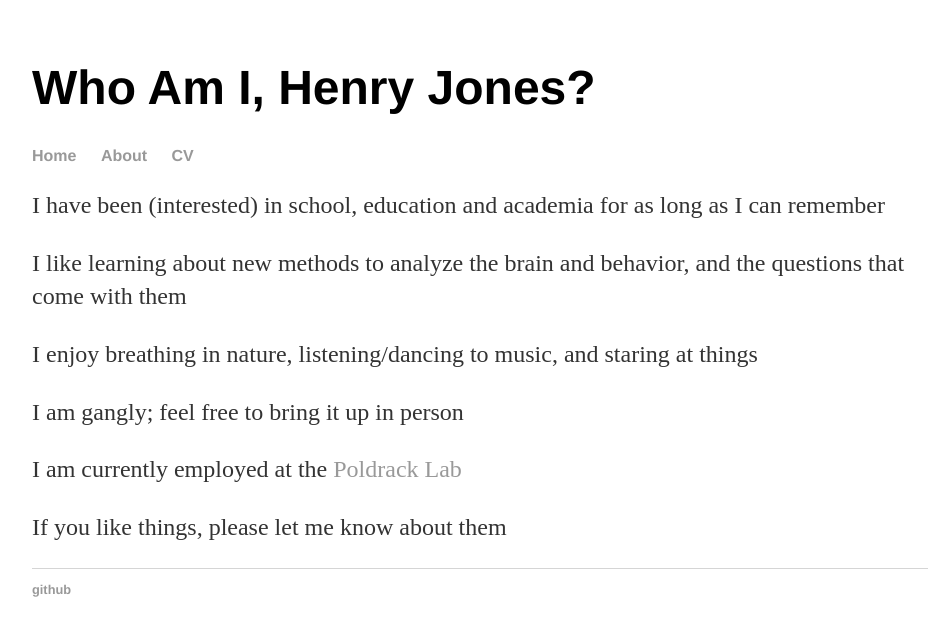
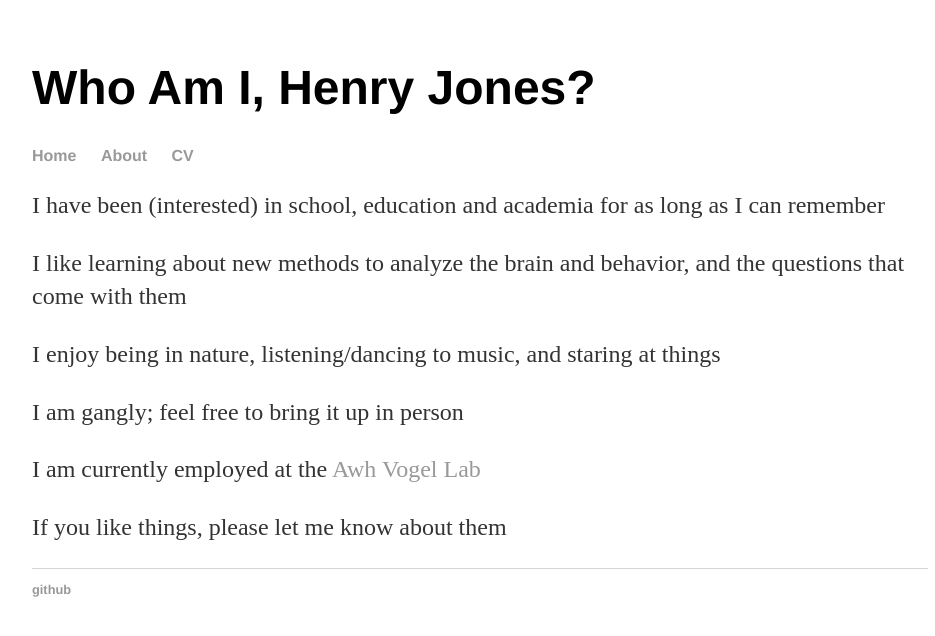
Before and after one commit to henrymj/henrymj.github.io, a Jekyll site: the page built from about/index.html, in a window 1280 px wide. Shown: the top 636 px of the page, without its empty margins (160-1095 px from the left). Built offline with Jekyll 4.4.1, drawn with Linux system fonts in a browser that asks for light colours; Markdown is read by kramdown in place of the engine named in the settings.

Commit message:
pre-VSS update

```diff
--- a/about/index.html
+++ b/about/index.html
@@ -7,8 +7,8 @@ header: Who Am I, Henry Jones?
 <div class="blurb">
 	<p> I have been (interested) in school, education and academia for as long as I can remember </p>
 	<p> I like learning about new methods to analyze the brain and behavior, and the questions that come with them </p>
-	<p> I enjoy breathing in nature, listening/dancing to music, and staring at things </p>
+	<p> I enjoy being in nature, listening/dancing to music, and staring at things </p>
 	<p> I am gangly; feel free to bring it up in person </p>
-  	<p> I am currently employed at the <a href="https://poldracklab.stanford.edu/"> Poldrack Lab</a>
+  	<p> I am currently employed at the <a href="https://awhvogellab.com/"> Awh Vogel Lab</a>
   	<p> If you like things, please let me know about them
 </div><!-- /.blurb -->
--- a/index.html
+++ b/index.html
@@ -1,10 +1,10 @@
 ---
 layout: default
 title: Spaceless Place
-header: I hope you are well.
+header: Henry Jones
 ---
 <div class="blurb">
 	<h2>I am Henry Jones</h2>
-	<p> I am a Research Coordinator at the <a href="https://poldracklab.stanford.edu/"> Poldrack Lab </a> studying the brain using fMRI and statistical modeling.</p>
+	<p> I am a PhD student at the <a href="https://awhvogellab.com/"> Awh Vogel Lab </a> studying the Attention & Working Memory using EEG and machine learning methods.</p>
         <p> I like music, gardening, television, baking, and learning.</p>
 </div><!-- /.blurb -->
```
Also changed, not shown: 2 other files.
